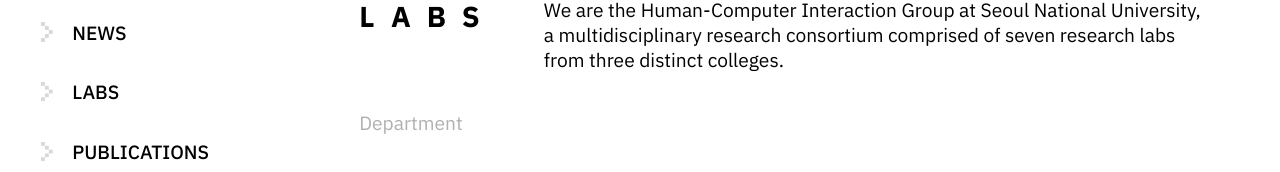
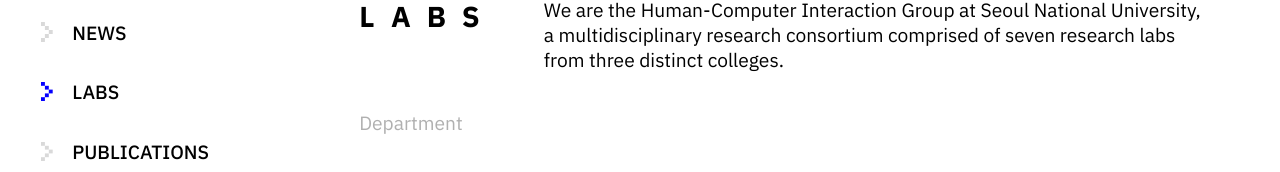
Before and after one commit to SNUxHCI/SNUxHCI.github.io, a React (Create React App) app: page /labs in a window 1280 px wide. Shown: the part 232-404 px from the top of the page. Built offline with nearby package versions, Linux system fonts and the light colour scheme.

Commit message:
:sparkles: Add bluearrow for current location in <SideNavigator>

```diff
--- a/src/components/CommonLayout/SideNavigator/SideNavigator.jsx
+++ b/src/components/CommonLayout/SideNavigator/SideNavigator.jsx
@@ -4,10 +4,14 @@
 
 import logoImg from '../../../assets/UI/logo.svg';
 import arrowImg from '../../../assets/UI/arrow.svg';
+import arrowBlueImg from '../../../assets/UI/arrow_blue.svg';
 import StyledLink from '../../StyledLink';
+import { useLocation } from 'react-router-dom';
 
 const SideNavigator = () => {
   const navList = ['about', 'news', 'labs', 'publications', 'courses', 'community'];
+
+  const currentLocation = useLocation().pathname.split("/")[1];;
 
   return ( <>
     <div className={styles.sideContainer}>
@@ -17,9 +21,9 @@
         </StyledLink>
         <div className={styles.navigatorContainer}>
           {navList.map((nav, i) =>
-            <StyledLink to={`/${nav}`}>
+            <StyledLink to={`/${nav}`} key={i}>
               <div className={styles.navWrapper}>
-                <img src={arrowImg} alt="arrow" className={styles.arrow}/>
+                <img src={nav==currentLocation? arrowBlueImg : arrowImg} alt="arrow" className={styles.arrow}/>
                 <p className={styles.navItem}>{nav.toUpperCase()}</p>
               </div>
             </StyledLink>
--- a/src/components/CommonLayout/SideNavigator/SideNavigator.module.scss
+++ b/src/components/CommonLayout/SideNavigator/SideNavigator.module.scss
@@ -49,8 +49,8 @@
           margin-right: $smallFontSize;
           // size
           height: $smallFontSize;
+        }
 
-        }
         .navItem{
           // font
           font-size: $smallFontSize;
```
Also changed, not shown: src/assets/UI/arrow_blue.svg (added).
